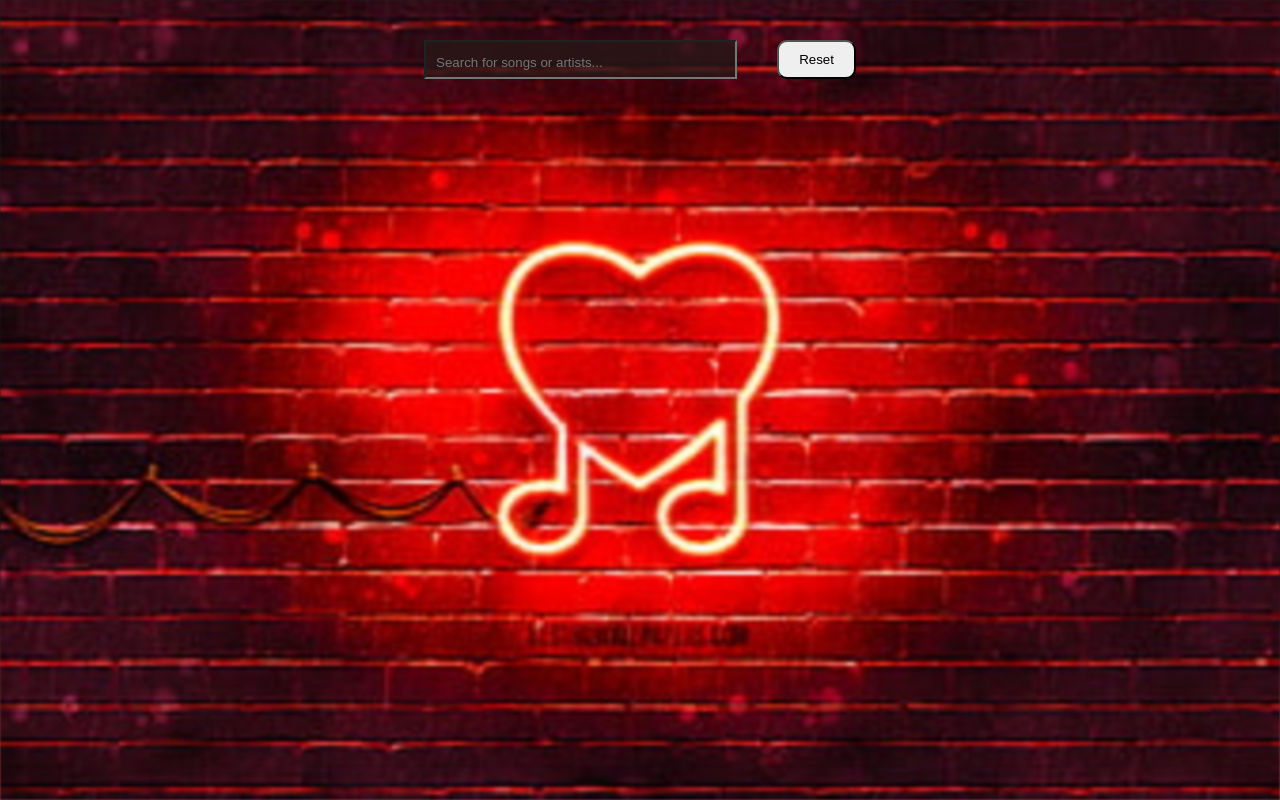
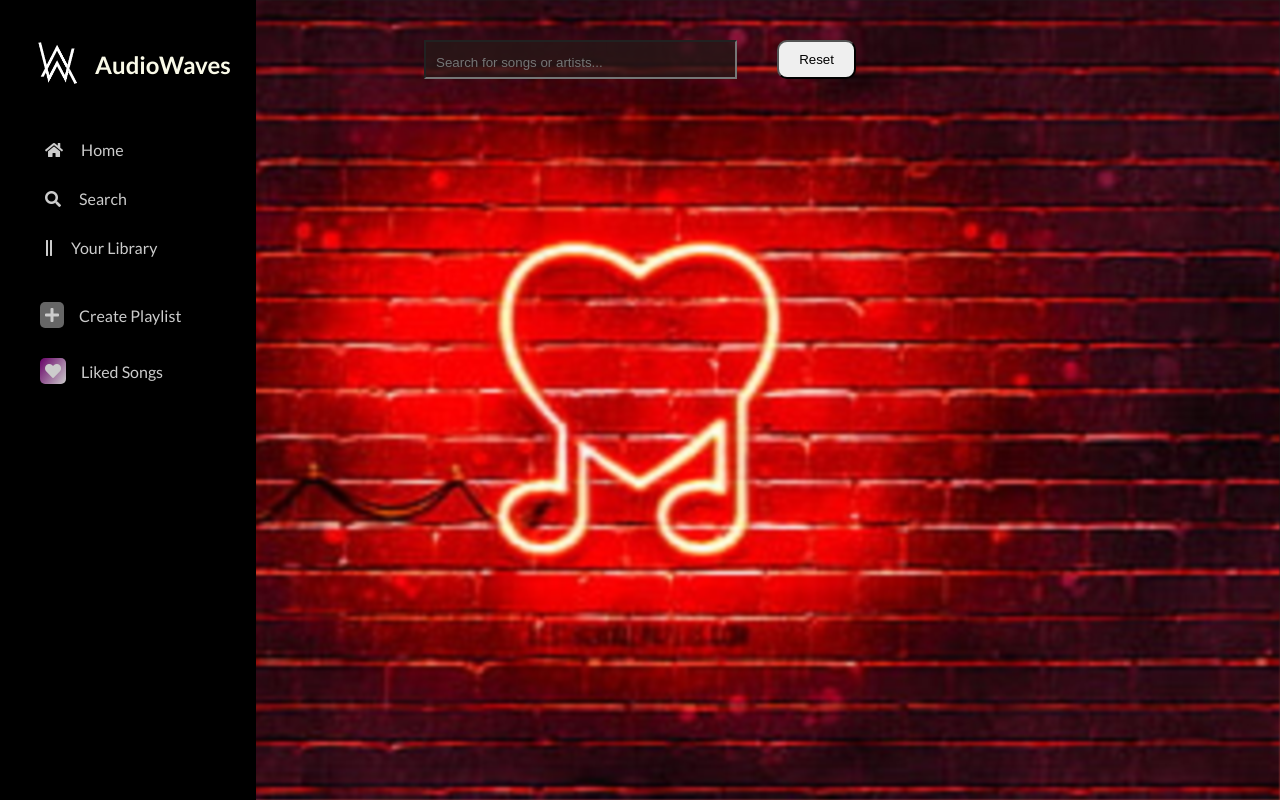
Before and after one commit to bristi03/Online_Music_Store, a Flask app: page /search in a window 1280 px wide. Run offline with Flask 3, Linux system fonts and the light colour scheme; data that the repository does not hold is empty; parts of the project's set-up code (start-up, migrations or seed data) failed here and were passed over; some libraries are stand-ins or nearby versions.

Commit message:
modified trending section

```diff
--- a/app.py
+++ b/app.py
@@ -213,6 +213,10 @@ def Home_page():
 def get_search():
     return render_template('search.html')
 
+@app.get('/playlist')
+def get_playlist():
+    return render_template('playlist.html')
+
 @app.post('/like')
 def like():
     data=request.get_json()
--- a/static/css/style.css
+++ b/static/css/style.css
@@ -28,6 +28,10 @@ if you're using VS Code, use Ctrl + F to search what you need.
     --background-color-sidebar: #000000;
     --background-color-active: #6f6666;
     --text-inactive: #121212;
+}
+
+html{
+  scroll-behavior: smooth;
 }
 
 body{
@@ -503,6 +507,29 @@ nav {
   display: none;
 }
 
+.tab__collection_main{
+  display: inline-block;
+  margin-right: 15px;
+  align-items: center;
+  overflow-x: scroll;
+  transition: all 250ms;
+}
+
+.tab{
+  display: flex;
+  height: 80px;
+  width: 100%;
+  margin: 20px;
+}
+.tab:hover{
+  background-color: #3b3b3b;
+}
+
+.tab_info{
+  color: white;
+  padding-left: 20px;
+}
+
 /* Adding Resposiveness to the app */
 /* Removes the sidebar, adjusts the player head and makes some  */
 /* changes to the scale of the cards. */
--- a/static/js/script.js
+++ b/static/js/script.js
@@ -44,6 +44,7 @@ function mute_unmute(){
     }
 }
 //Function to create card and add functionality to update player head.
+
 const createCard = (song) => {
 
     const card = document.createElement("div");
@@ -79,6 +80,43 @@ const createCard = (song) => {
 
     //Return the dynamic card element.
     return card;
+}
+
+const createTab = (song) => {
+
+    const tab = document.createElement("div");
+    const img = document.createElement("img");
+    const tabInfo = document.createElement("div");
+    const tabName = document.createElement("p");
+    const tabArtist = document.createElement("p");
+
+    //Assigning Classes to the elements created.
+    tab.className = "tab";
+    tabInfo.className = "tab_info";
+    tabName.className = "tab_name";
+    tabArtist.className = "tab_artist";
+
+    //Adding the song details to the card.
+    tabName.innerHTML = song.name;
+    tabArtist.innerHTML = song.artist;
+    img.src = song.image_path;
+    img.alt = song.name;
+
+    //Structuring the card
+    tabInfo.append(tabName, tabArtist);
+    tab.append(img, tabInfo);
+
+    //Adding functionality to the card to update the player head on click
+    tab.onclick = function(){
+        playerHead.style.display = "flex";
+        currentSong = updatePlayer(song);
+        currentSongId=song.id;
+        playPauseFunc(currentSong);
+        forwdBackwdFunc();
+    }
+
+    //Return the dynamic card element.
+    return tab;
 }
 
 //Adds functionality to the play and pause buttons to play the current song.
@@ -376,14 +414,22 @@ document.addEventListener("DOMContentLoaded", async () => {
 
             songs=data.songs;
             // Use the 'songs' variable here or perform any operations needed
-            console.log(songs); // Just an example to display the 'songs' array in the console
+            console.log(songs);
+             // Just an example to display the 'songs' array in the console
+             console.log(location.href);
         })
         .catch(error => {
             console.error('Error fetching the data:', error);
         });
     if (location.href.endsWith("search")) {
         displayAllSongs();
-    }else
+    }
+    else if(location.href.startsWith("http://127.0.0.1:8080/playlist")){
+        let query_params = new URLSearchParams(window.location.search);
+        let category = query_params.get("category");
+        filter_songs(category);
+    }
+    else
         updateCollection();
 });
 
@@ -504,3 +550,35 @@ function Reset_all() {
     }
     displayAllSongs();
 }
+
+const playlistsongs = (searchTerm) => {
+    return songs.filter((song) => {
+        const lowerCaseSearchTerm = searchTerm.toLowerCase();
+        const lowerCaseSongName = song.name.toLowerCase();
+        const lowerCaseArtist = song.artist.toLowerCase();
+
+        return (
+            lowerCaseSongName.includes(lowerCaseSearchTerm) ||
+            lowerCaseArtist.includes(lowerCaseSearchTerm)
+        );
+    });
+};
+
+function playlist_songs(){
+    let category_p =document.getElementById("bengali").textContent;
+    location.href = "/playlist?category=" + category_p;
+
+}
+
+playlist_out = document.getElementById("playlist-songs")
+
+function filter_songs(category){
+    playlist_out.innerHTML ="";
+    songs.forEach((song) => {
+        if (song.category.toLowerCase().includes(category.toLowerCase()))
+        {
+            console.log(song);
+            playlist_out.appendChild(createTab(song));
+        }
+    });
+}
--- a/templates/search.html
+++ b/templates/search.html
@@ -20,8 +20,44 @@
 </head>
 <body>
     <!-- Body content -->
+    <div id="sidebar">
+      <div id="logo">
+          <img src="../static/images/logo.png" alt="spotify logo" style="filter: invert();height: 50px;width: 55px;"/>
+          <div style="color: #fafae8; align-items: center;text-align: center;margin-top: 30px; font-size: 1.5rem; font-weight: bold;">AudioWaves</div>
+      </div>
+      <div id="navigation">
+          <a href="/home" class="navigation_item">
+              <i class="fas fa-home"></i>
+              <span>Home</span>
+          </a>
+          <a href="/search" class="navigation_item">
+            <i class="fas fa-search"></i>
+            <span>Search</span>
+        </a>
+          <a href="#" class="navigation_item">
+              <i class="fas fa-grip-lines-vertical"></i>
+              <span>Your Library</span>
+          </a>
+      </div>
+      <div id="cta">
+          <a href="#" class="cta_item">
+              <span class="cta__icon" id="plus">
+                  <i class="fas fa-plus"></i>
+              </span>
+              <span>Create Playlist</span>
+          </a>
+          <a href="/home" class="cta_item">
+              <span class="cta__icon" id="heart">
+                  <i class="fas fa-heart"></i>
+              </span>
+              <span>Liked Songs</span>
+          </a>
+  </div>
+</div>
 
-    <div class="background" ></div>
+
+<div class="background" ></div>
+<div>
     <div style="display:grid;width:100%;">
     <div style="display:flex;justify-content:center;justify-self:center;align-self:center;align-items:center;width:40%;">
         <form id="search-form" onsubmit="()=> {event.preventDefault()}">
```
Also changed, not shown: templates/index.html (+6 -6 lines), templates/playlist.html (added, +62 -0 lines).
